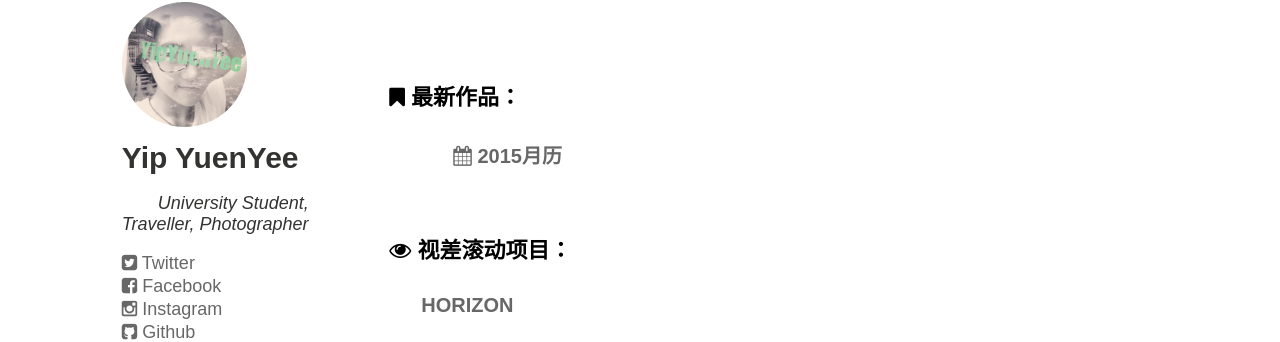
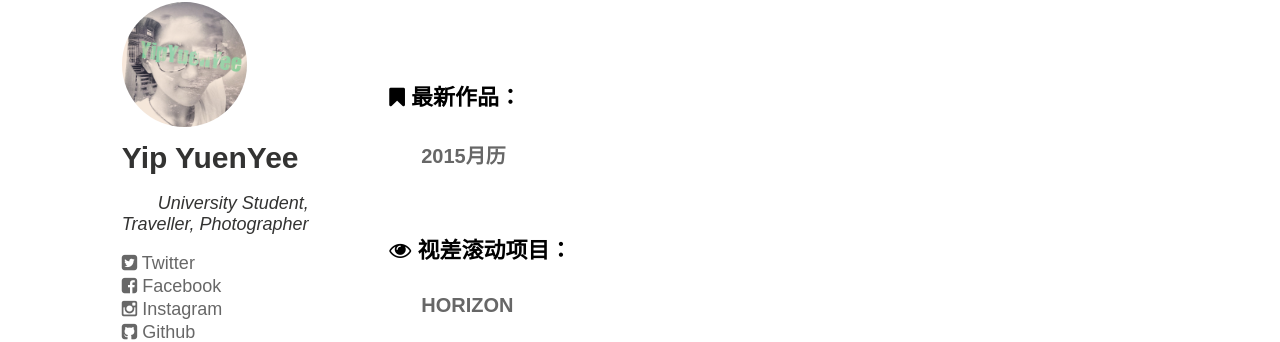
Before and after one commit to kusmour/blog_jekyll, a Jekyll site: the page built from index.html, in a window 1280 px wide. Shown: the part 354-696 px from the top of the page. Built offline with Jekyll 4.4.1, drawn with Linux system fonts in a browser that asks for light colours.

Commit message:
homepage content

```diff
--- a/index.html
+++ b/index.html
@@ -79,7 +79,7 @@ title: kusMour
 				<div class="article_wrap">
 					<span class = "notice">
 						<h4><i class="fa fa-bookmark"></i> 最新作品：</h4>
-						<p><a href="{{ site.baseurl }}/2015/02/13/5years.html" target="_blank"><i class="fa fa-calendar"></i> 2015月历</a></p>
+						<p><a href="{{ site.baseurl }}/2015/02/13/5years.html" target="_blank">2015月历</a></p>
 						<p><br></p>
 
 						<h4><i class="fa fa-eye"></i> 视差滚动项目：</h4>
```
